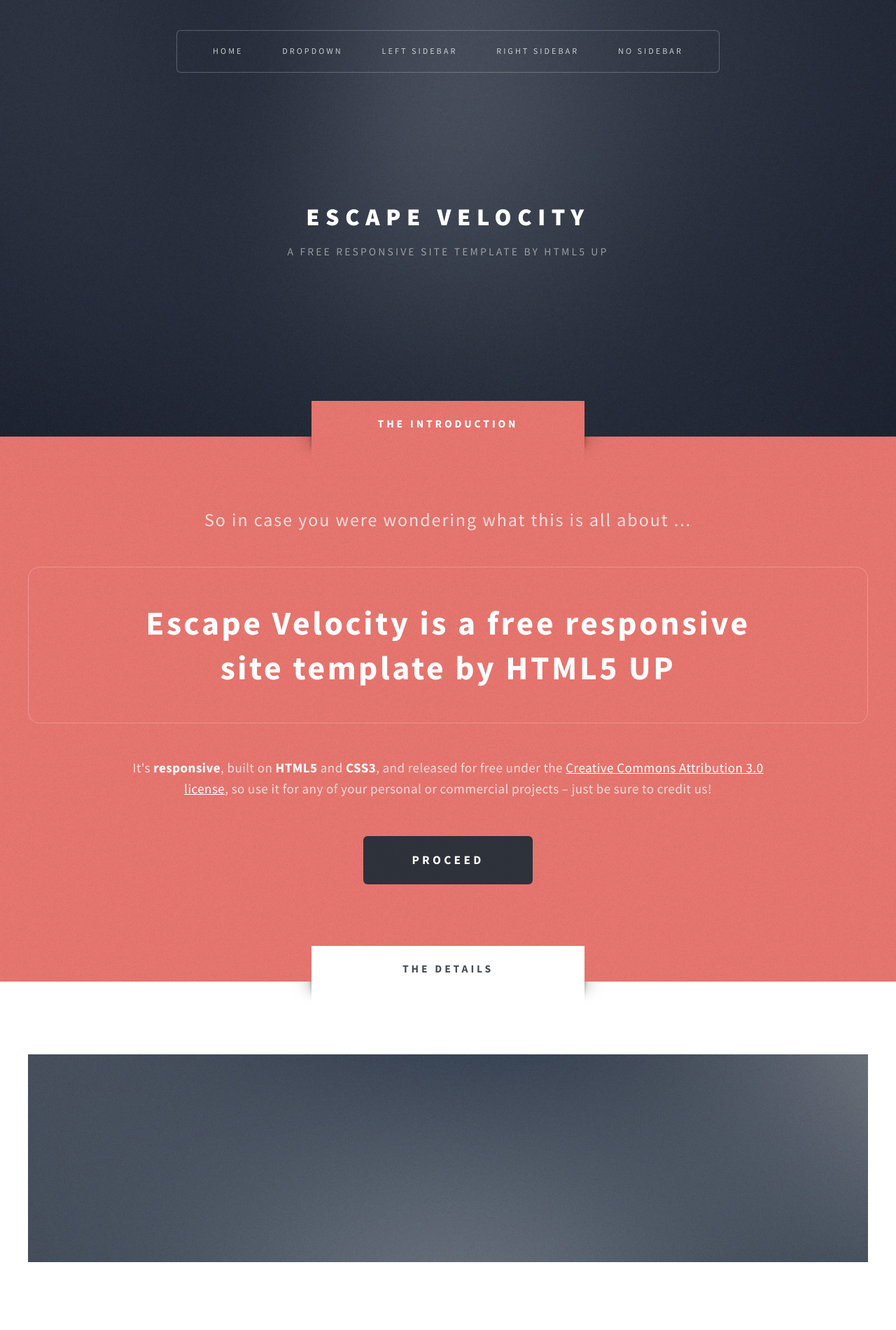
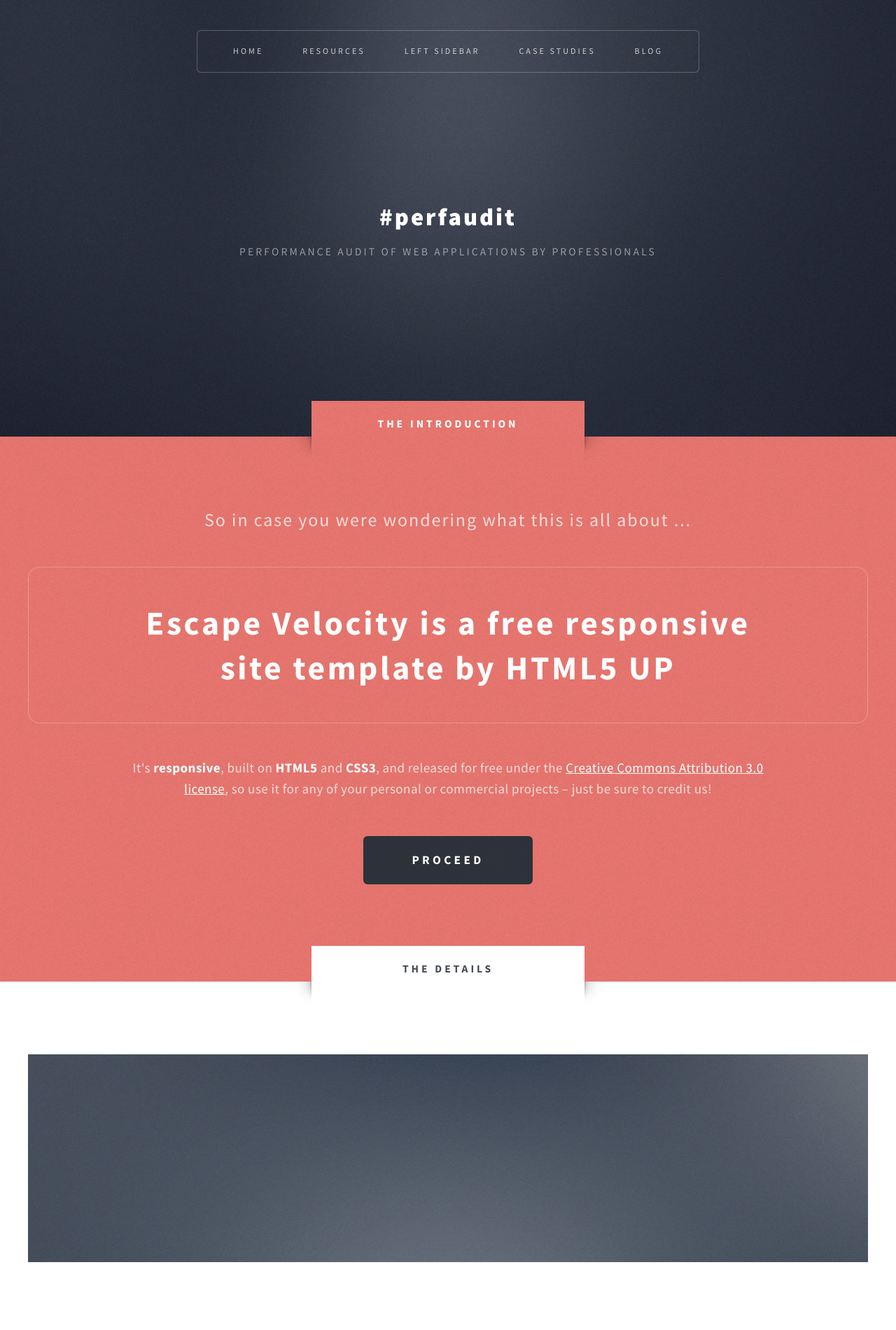
Before and after one commit to PerfAudit/perfaudit.github.io, a Jekyll site: the page built from index.html, in a window 1280 px wide. Shown: the top 1901 px of the page at 70% size. Built offline with Jekyll 4.4.1, drawn with Linux system fonts in a browser that asks for light colours.

Commit message:
updated text and styling

```diff
--- a/_includes/header.html
+++ b/_includes/header.html
@@ -4,36 +4,18 @@
 
     <!-- Logo -->
       <div id="logo">
-        <h1><a href="index.html">Escape Velocity</a></h1>
-        <p>A free responsive site template by HTML5 UP</p>
+        <h1><a href="index.html">#perfaudit</a></h1>
+        <p>Performance audit of Web Applications by Professionals</p>
       </div>
 
     <!-- Nav -->
       <nav id="nav">
         <ul>
           <li class="current"><a href="index.html">Home</a></li>
-          <li>
-            <a href="">Dropdown</a>
-            <ul>
-              <li><a href="#">Lorem ipsum</a></li>
-              <li><a href="#">Magna veroeros</a></li>
-              <li><a href="#">Etiam nisl</a></li>
-              <li>
-                <a href="">Sed consequat</a>
-                <ul>
-                  <li><a href="#">Lorem dolor</a></li>
-                  <li><a href="#">Amet consequat</a></li>
-                  <li><a href="#">Magna phasellus</a></li>
-                  <li><a href="#">Etiam nisl</a></li>
-                  <li><a href="#">Sed feugiat</a></li>
-                </ul>
-              </li>
-              <li><a href="#">Nisl tempus</a></li>
-            </ul>
-          </li>
+          <li><a href="">Resources</a></li>
           <li><a href="left-sidebar.html">Left Sidebar</a></li>
-          <li><a href="right-sidebar.html">Right Sidebar</a></li>
-          <li><a href="no-sidebar.html">No Sidebar</a></li>
+          <li><a href="right-sidebar.html">Case Studies</a></li>
+          <li><a href="no-sidebar.html">Blog</a></li>
         </ul>
       </nav>
 
--- a/css/style-desktop.css
+++ b/css/style-desktop.css
@@ -315,7 +315,7 @@
 		#logo h1
 		{
 			font-size: 2em;
-			letter-spacing: 0.25em;
+			letter-spacing: 3px;
 		}
 
 		#logo p
--- a/css/style.css
+++ b/css/style.css
@@ -782,7 +782,6 @@
 		#logo h1
 		{
 			font-weight: 900;
-			text-transform: uppercase;
 			color: #fff;
 		}
 
```
Also changed, not shown: 6 other files.
